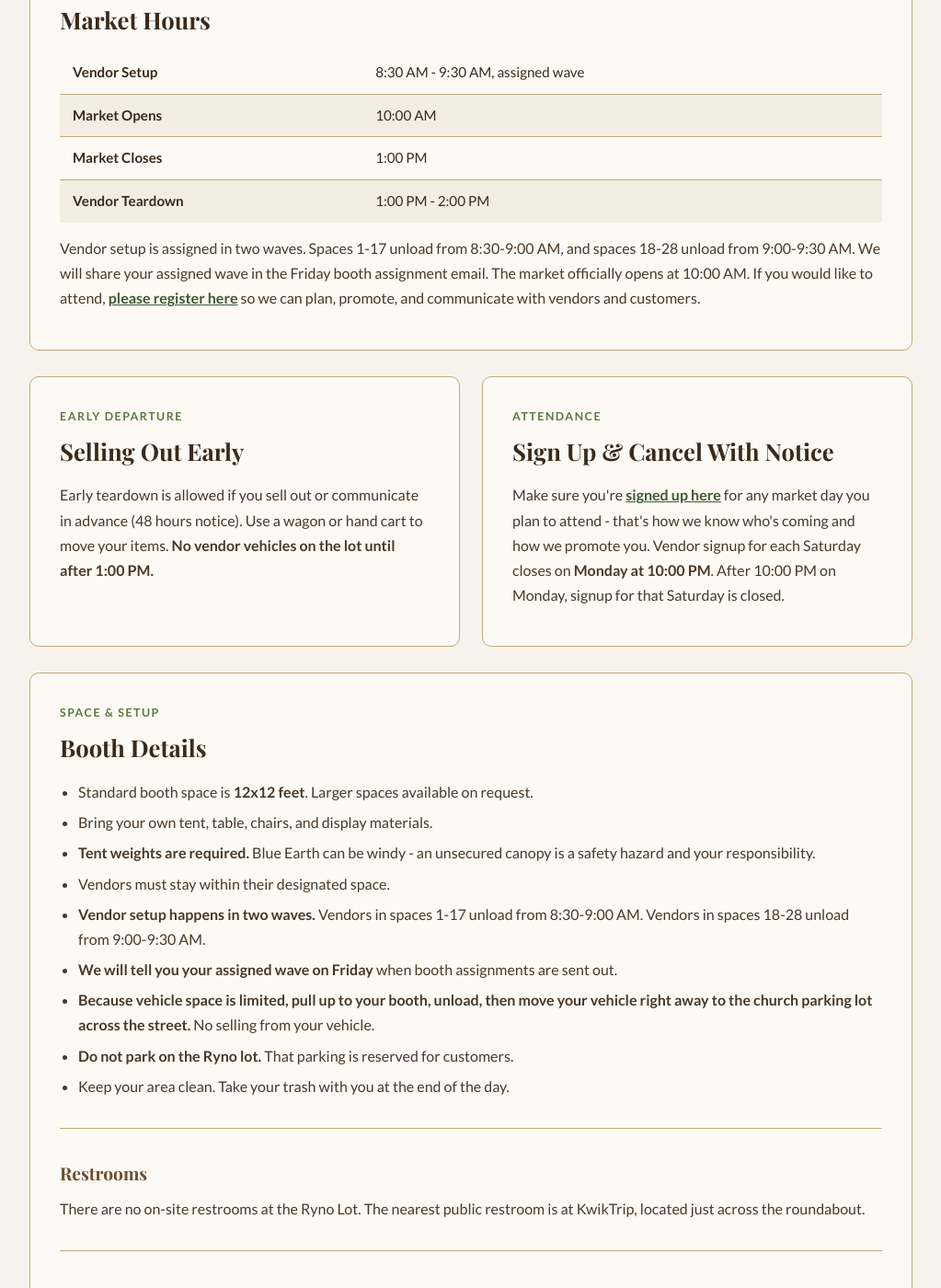
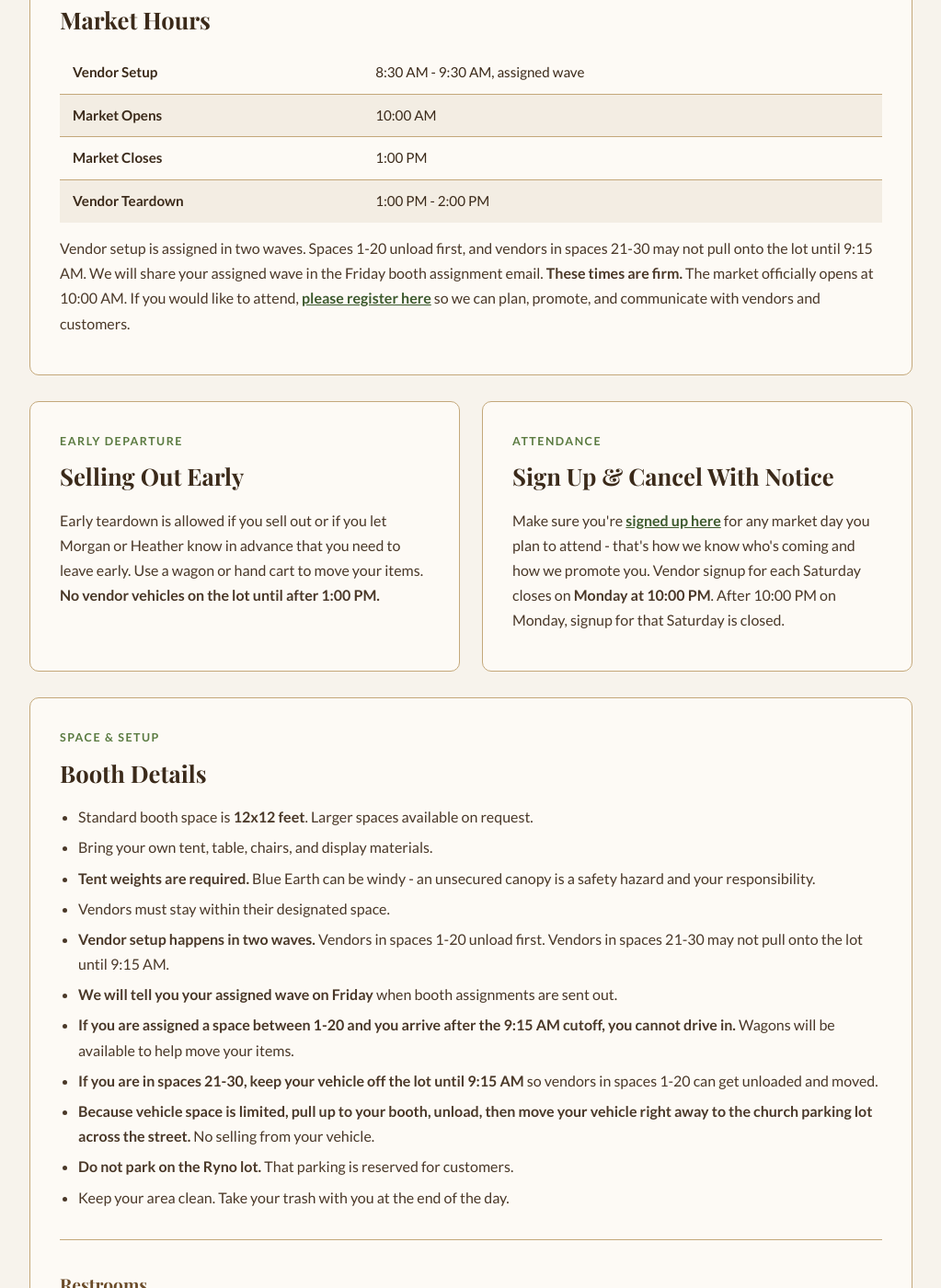
Before and after one commit to blueearthcommunitymarket/blueearthcommunitymarket.github.io, a Jekyll site: the page built from vendor-rules/index.html, in a window 1280 px wide and 1400 px high, scrolled down 1680 px. Shown: the whole window at 92% size, without its empty margins (128-1151 px from the left). Built offline with Jekyll 4.4.1, drawn with Linux system fonts in a browser that asks for light colours; some web fonts are replaced; some of the changed text lies outside the part shown.

Commit message:
Update vendor rules and setup wave details

```diff
--- a/vendor-guide/index.html
+++ b/vendor-guide/index.html
@@ -352,7 +352,7 @@
       <div class="step-body">
         <div class="step-label gold-label">Market Day</div>
         <div class="step-title">Arrive, Set Up, and Sell!</div>
-        <div class="step-desc">Setup runs in two waves. Vendors in spaces <strong>1-17 unload from 8:30-9:00 AM</strong>, and vendors in spaces <strong>18-28 unload from 9:00-9:30 AM</strong>. We will tell you your group in the Friday booth assignment email. After unloading, move your vehicle to the <strong>church parking lot across the street</strong>. Vendors should not park on the Ryno lot, that parking is for customers. Market opens at <strong>10:00 AM</strong>. Standard booth is 12x12 ft. Bring your own tent, table, and weights.</div>
+        <div class="step-desc">Setup runs in two waves. Vendors in spaces <strong>1-20 unload first</strong>, and vendors in spaces <strong>21-30 may not pull onto the lot until 9:15 AM</strong>. We will tell you your group in the Friday booth assignment email. <strong>These times are firm.</strong> If you are assigned a space between 1-20 and arrive after the 9:15 AM cutoff, you cannot drive in and wagons will be available to help move your items. After unloading, move your vehicle to the <strong>church parking lot across the street</strong>. Vendors should not park on the Ryno lot, that parking is for customers. Market opens at <strong>10:00 AM</strong>, and <strong>no sales begin before 10:00 AM</strong>. Standard booth is 12x12 ft. Bring your own tent, table, and weights.</div>
         <div class="pills" style="margin-top: 10px;">
           <span class="pill pill-gold">Setup 8:30AM - 9:30AM</span>
           <span class="pill pill-gold">Market 10AM - 1PM</span>
--- a/vendor-rules/index.html
+++ b/vendor-rules/index.html
@@ -96,14 +96,14 @@ description: Blue Earth Community Market vendor rules and guidelines for the 202
                 </tr>
             </tbody>
         </table>
-        <p>Vendor setup is assigned in two waves. Spaces 1-17 unload from 8:30-9:00 AM, and spaces 18-28 unload from 9:00-9:30 AM. We will share your assigned wave in the Friday booth assignment email. The market officially opens at 10:00 AM. If you would like to attend, <a href="https://www.signupgenius.com/go/10C044BACA922AAF9C61-63147410-blue" target="_blank" rel="noopener" style="color: var(--green-dark); font-weight: 700;">please register here</a> so we can plan, promote, and communicate with vendors and customers.</p>
+        <p>Vendor setup is assigned in two waves. Spaces 1-20 unload first, and vendors in spaces 21-30 may not pull onto the lot until 9:15 AM. We will share your assigned wave in the Friday booth assignment email. <strong>These times are firm.</strong> The market officially opens at 10:00 AM. If you would like to attend, <a href="https://www.signupgenius.com/go/10C044BACA922AAF9C61-63147410-blue" target="_blank" rel="noopener" style="color: var(--green-dark); font-weight: 700;">please register here</a> so we can plan, promote, and communicate with vendors and customers.</p>
     </div>
 
     <div class="grid-2">
         <div class="card">
             <div class="section-label">Early Departure</div>
             <h2>Selling Out Early</h2>
-            <p>Early teardown is allowed if you sell out or communicate in advance (48 hours notice). Use a wagon or hand cart to move your items. <strong>No vendor vehicles on the lot until after 1:00 PM.</strong></p>
+            <p>Early teardown is allowed if you sell out or if you let Morgan or Heather know in advance that you need to leave early. Use a wagon or hand cart to move your items. <strong>No vendor vehicles on the lot until after 1:00 PM.</strong></p>
         </div>
         <div class="card">
             <div class="section-label">Attendance</div>
@@ -120,8 +120,10 @@ description: Blue Earth Community Market vendor rules and guidelines for the 202
             <li>Bring your own tent, table, chairs, and display materials.</li>
             <li><strong>Tent weights are required.</strong> Blue Earth can be windy - an unsecured canopy is a safety hazard and your responsibility.</li>
             <li>Vendors must stay within their designated space.</li>
-            <li><strong>Vendor setup happens in two waves.</strong> Vendors in spaces 1-17 unload from 8:30-9:00 AM. Vendors in spaces 18-28 unload from 9:00-9:30 AM.</li>
+            <li><strong>Vendor setup happens in two waves.</strong> Vendors in spaces 1-20 unload first. Vendors in spaces 21-30 may not pull onto the lot until 9:15 AM.</li>
             <li><strong>We will tell you your assigned wave on Friday</strong> when booth assignments are sent out.</li>
+            <li><strong>If you are assigned a space between 1-20 and you arrive after the 9:15 AM cutoff, you cannot drive in.</strong> Wagons will be available to help move your items.</li>
+            <li><strong>If you are in spaces 21-30, keep your vehicle off the lot until 9:15 AM</strong> so vendors in spaces 1-20 can get unloaded and moved.</li>
             <li><strong>Because vehicle space is limited, pull up to your booth, unload, then move your vehicle right away to the church parking lot across the street.</strong> No selling from your vehicle.</li>
             <li><strong>Do not park on the Ryno lot.</strong> That parking is reserved for customers.</li>
             <li>Keep your area clean. Take your trash with you at the end of the day.</li>
@@ -142,6 +144,8 @@ description: Blue Earth Community Market vendor rules and guidelines for the 202
             <li>This is a family-friendly, community event. Please keep it welcoming for all ages.</li>
             <li><strong>No smoking</strong> on the market grounds.</li>
             <li><strong>No vendor pets.</strong> Customers with leashed, well-behaved pets are welcome.</li>
+            <li><strong>No sales before 10:00 AM.</strong> Morgan will announce when it is 10:00 AM.</li>
+            <li><strong>No breaking down early unless you have sold out or you have let Morgan or Heather know in advance that you need to leave early.</strong></li>
         </ul>
     </div>
 
@@ -165,7 +169,7 @@ description: Blue Earth Community Market vendor rules and guidelines for the 202
 
     <div class="card" style="text-align: center;">
         <p style="margin-bottom: 6px;"><strong>Questions?</strong> Email us at <a href="mailto:info@blueearthcommunitymarket.com" style="color: var(--green-dark);">info@blueearthcommunitymarket.com</a></p>
-        <p style="font-size: 0.88rem; color: var(--brown-light);">Last updated: March 25, 2026</p>
+        <p style="font-size: 0.88rem; color: var(--brown-light);">Last updated: May 22, 2026</p>
     </div>
 
 </div>
```
Also changed, not shown: vendors/index.html (+6 -3 lines).
